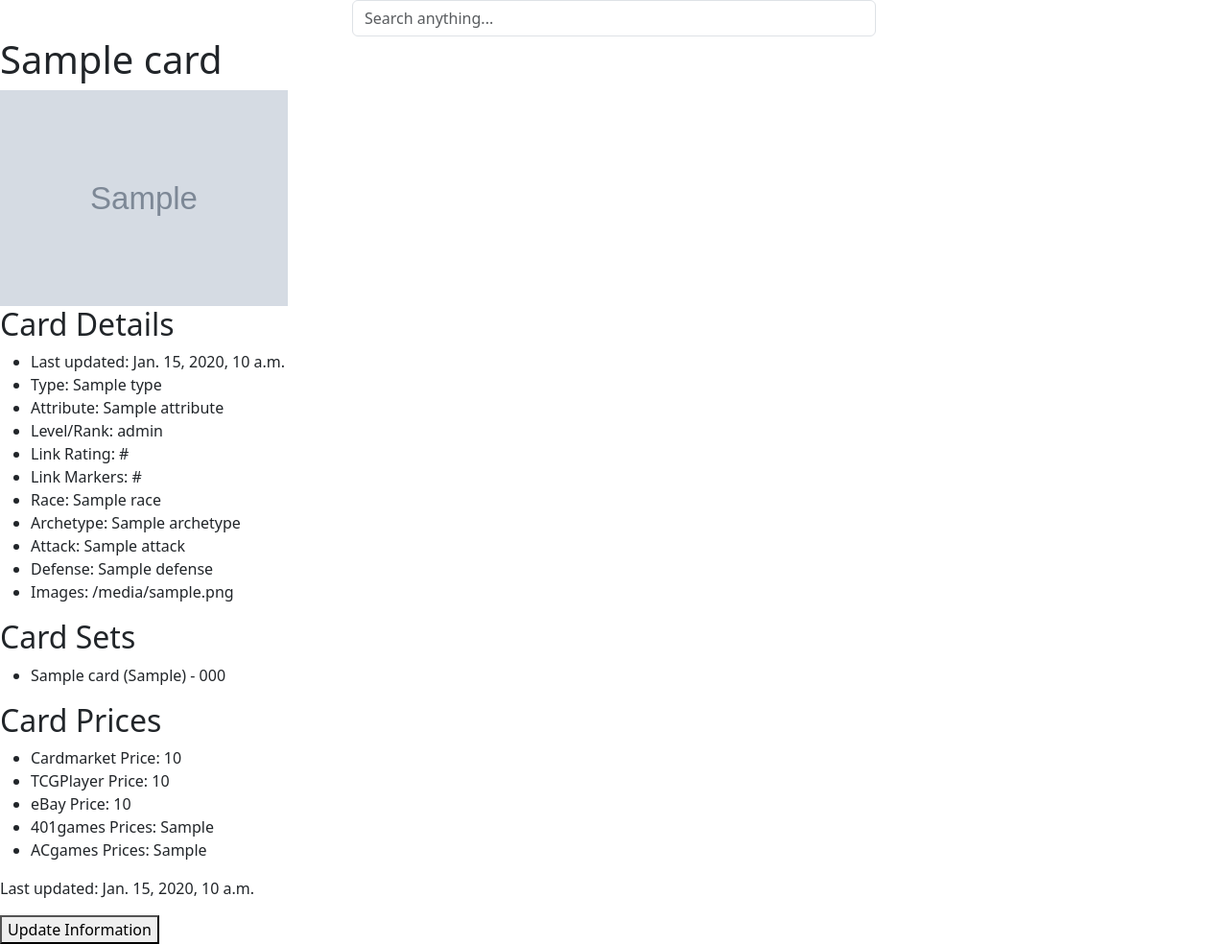
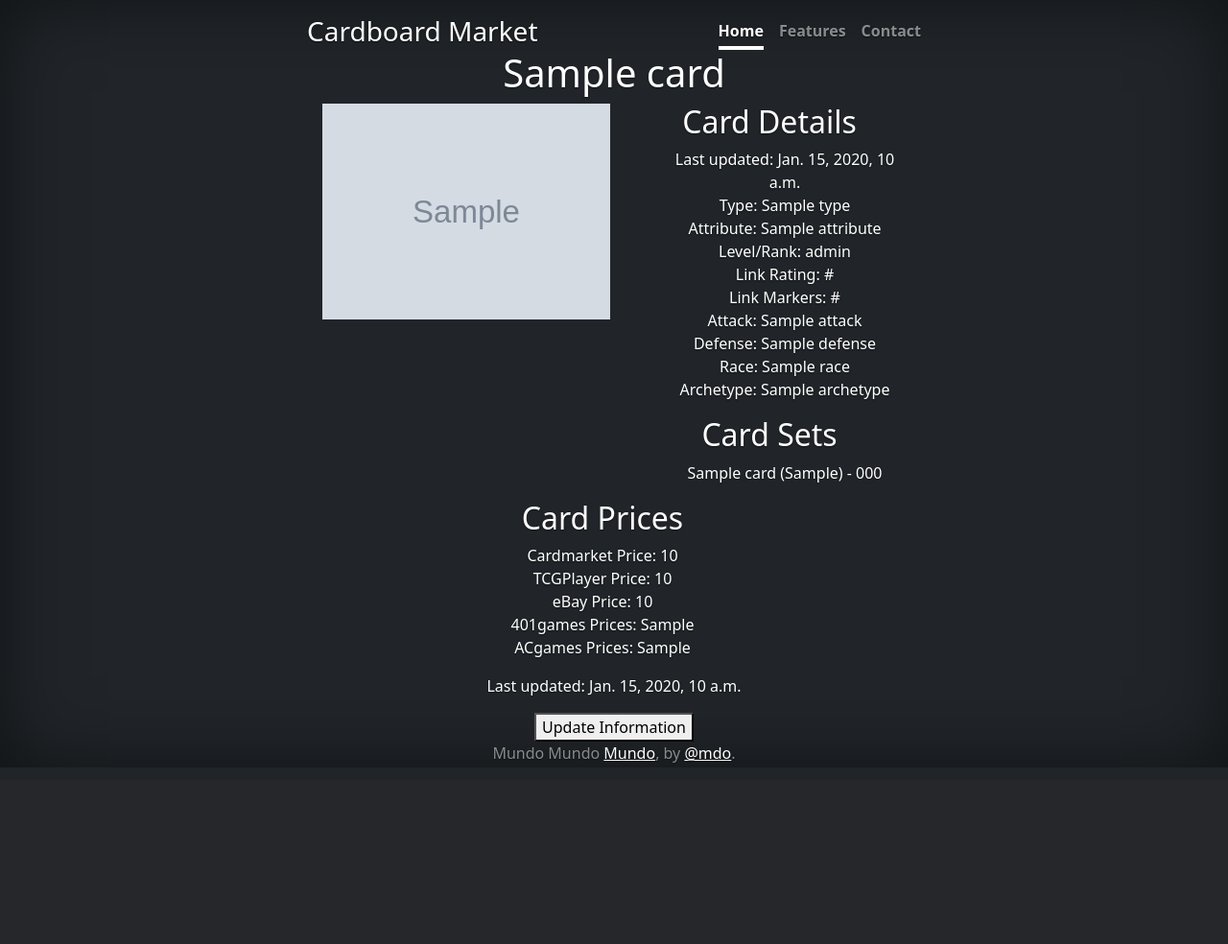
Before and after one commit to liangyon/cardboardShop, a Django app: template cardboardshop/carddatabase/templates/carddatabase/card_detail.html in a window 1280 px wide. Shown: the whole page at 96% size. After the commit the page ends 800 px from the top, so only its background shows below. Run offline with Django 4.2, Linux system fonts and the light colour scheme; the template is opened without the code that fills it: most values are stand-ins (such as "Sample title", 1, 10 or a date in 2020); grey boxes marked "Sample" are stand-in pictures; data that the repository does not hold is empty; some libraries are stand-ins or nearby versions.

Commit message:
changed ui

```diff
--- a/cardboardshop/cardboardshop/settings.py
+++ b/cardboardshop/cardboardshop/settings.py
@@ -39,6 +39,7 @@ INSTALLED_APPS = [
     'django.contrib.messages',
     'django.contrib.staticfiles',
     'bootstrap5',
+    'jquery',
 ]
 
 MIDDLEWARE = [
--- a/cardboardshop/carddatabase/templates/base.html
+++ b/cardboardshop/carddatabase/templates/base.html
@@ -1,36 +1,68 @@
 <!DOCTYPE html>
-<html lang="en">
-{% load bootstrap5 %}
-{% bootstrap_css %}
-{% bootstrap_javascript %}
-{% bootstrap_messages %}
-<head>
-    <meta charset="UTF-8">
-    <title>Title</title>
-</head>
-<body>
+<html lang="en" class="h-100">
 
-<div class="container">
+  <head>
+    {% load bootstrap5 %}
+    {% bootstrap_css %}
+    {% bootstrap_javascript %}
+    {% bootstrap_messages %}
+    <meta charset="utf-8">
+    <meta name="viewport" content="width=device-width, initial-scale=1">
+    <meta name="description" content="">
+    <meta name="author" content="Mark Otto, Jacob Thornton, and Bootstrap contributors">
+    <meta name="generator" content="Hugo 0.84.0">
+    <title>Cardboard Market</title>
 
-            <div class="row height d-flex justify-content-center align-items-center">
+    <link rel="canonical" href="https://getbootstrap.com/docs/5.0/examples/cover/">
 
-              <div class="col-md-6">
 
-                <div class="form">
-                  <i class="fa fa-search"></i>
-                  <input type="text" class="form-control form-input" placeholder="Search anything...">
-                  <span class="left-pan"><i class="fa fa-microphone"></i></span>
-                </div>
+    <style>
+      .bd-placeholder-img {
+        font-size: 1.125rem;
+        text-anchor: middle;
+        -webkit-user-select: none;
+        -moz-user-select: none;
+        user-select: none;
+      }
 
-              </div>
+      @media (min-width: 768px) {
+        .bd-placeholder-img-lg {
+          font-size: 3.5rem;
+        }
+      }
+    </style>
 
-            </div>
 
-          </div>
+    <!-- Custom styles for this template -->
+  <link href="cover.css" rel="stylesheet">
+  </head>
+  <body class="d-flex h-100 text-center text-white bg-dark">
 
+  <div class="cover-container d-flex w-100 h-100 p-3 mx-auto flex-column">
+    <header class="mb-auto">
+      <div>
+        <h3 class="float-md-start mb-0">Cardboard Market</h3>
+        <nav class="nav nav-masthead justify-content-center float-md-end">
+          <a class="nav-link active" aria-current="page" href="#">Home</a>
+          <a class="nav-link" href="#">Features</a>
+          <a class="nav-link" href="#">Contact</a>
+        </nav>
+      </div>
+    </header>
+
+    <main class="px-3">
     {% block base %}
     {% endblock base%}
+    </main>
 
 
-</body>
+
+  <footer class="mt-auto text-white-50">
+    <p>Mundo Mundo <a href="https://getbootstrap.com/" class="text-white">Mundo</a>, by <a href="https://twitter.com/mdo" class="text-white">@mdo</a>.</p>
+  </footer>
+  </div>
+
+
+
+  </body>
 </html>
--- a/cardboardshop/carddatabase/templates/carddatabase/card_detail.html
+++ b/cardboardshop/carddatabase/templates/carddatabase/card_detail.html
@@ -3,26 +3,35 @@
 {% extends "base.html" %}
 
 {% block base %}
+
   <h1>{{ card.name }}</h1>
-  <img src="{{ card.card_images.all.0.image_url }}" alt="{{ card.name }}" width="300">
 
+
+  <div class="row">
+    <div class="col">
+      <img src="{{ card.card_images.0.image_url }}" alt="{{ card.name }}" width="300">
+
+    </div>
+
+   <div class="col">
       <h2>Card Details</h2>
-  <ul>
+      <ul style="list-style-type:none;">
         <li>Last updated: {{ card.updated_date}}</li>
         <li>Type: {{ card.type }}</li>
+        {% if card.type != 'Trap Card' and card.type != 'Spell Card'%}
+
             <li>Attribute: {{ card.attribute }}</li>
             <li>Level/Rank: {{ card.level }}</li>
             <li>Link Rating: {{ card.linkval }}</li>
             <li>Link Markers: {{ card.linkmarkers }}</li>
+            <li>Attack: {{ card.attack }}</li>
+            <li>Defense: {{ card.defense }}</li>
+        {%endif%}
         <li>Race: {{ card.race }}</li>
         <li>Archetype: {{ card.archetype }}</li>
-    <li>Attack: {{ card.attack }}</li>
-    <li>Defense: {{ card.defense }}</li>
-    <li>Images:  {{card.card_images.all.0.image_url}}</li>
       </ul>
-
       <h2>Card Sets</h2>
-  <ul>
+      <ul style="list-style-type:none;">
         {% for card_set in card.card_sets %}
           <li>{{ card_set.set_name }} ({{ card_set.set_rarity }}) - {{ card_set.set_code }}</li>
         {% empty %}
@@ -30,8 +39,10 @@
         {% endfor %}
       </ul>
 
+    </div>
+        <div class="row">
             <h2>Card Prices</h2>
-  <ul>
+            <ul style="list-style-type:none;">
             {% for card_price in card.card_prices %}
               <li>Cardmarket Price: {{ card_price.cardmarket_price }}</li>
               <li>TCGPlayer Price: {{ card_price.tcgplayer_price }}</li>
@@ -43,6 +54,9 @@
             {% endfor %}
             </ul>
 
+        </div>
+  </div>
+
 
   {% block content %}
       <p>Last updated: {{ card.updated_date }}</p>
@@ -52,7 +66,7 @@
   {% block javascript %}
       <script>
           var updateBtn = document.getElementById('update-btn');
-          updateBtn.addEventListener('click', function() {
+          window.addEventListener('click', function() {
               var cardId = this.getAttribute('data-card-id');
               var xhr = new XMLHttpRequest();
               xhr.open('POST', '{% url "update_records" %}', true);
--- a/cardboardshop/carddatabase/views.py
+++ b/cardboardshop/carddatabase/views.py
@@ -11,7 +11,7 @@ from .shop_scrapers.shop_ac_games import card_prices_ac_helper
 
 def index(request):
     # Get a set of 5 random cards
-    random_cards = CardInfo.objects.order_by('?')[:25]
+    random_cards = CardInfo.objects.order_by('?')[:5]
     context = {'random_cards': random_cards}
     return render(request, 'carddatabase/home.html', context)
 
--- /dev/null
+++ b/cardboardshop/static/carddatabase/cover.css
@@ -0,0 +1,53 @@
+/*
+ * Globals
+ */
+
+
+/* Custom default button */
+.btn-secondary,
+.btn-secondary:hover,
+.btn-secondary:focus {
+  color: #333;
+  text-shadow: none; /* Prevent inheritance from `body` */
+}
+
+
+/*
+ * Base structure
+ */
+
+body {
+  text-shadow: 0 .05rem .1rem rgba(0, 0, 0, .5);
+  box-shadow: inset 0 0 5rem rgba(0, 0, 0, .5);
+}
+
+.cover-container {
+  max-width: 42em;
+}
+
+
+/*
+ * Header
+ */
+
+.nav-masthead .nav-link {
+  padding: .25rem 0;
+  font-weight: 700;
+  color: rgba(255, 255, 255, .5);
+  background-color: transparent;
+  border-bottom: .25rem solid transparent;
+}
+
+.nav-masthead .nav-link:hover,
+.nav-masthead .nav-link:focus {
+  border-bottom-color: rgba(255, 255, 255, .25);
+}
+
+.nav-masthead .nav-link + .nav-link {
+  margin-left: 1rem;
+}
+
+.nav-masthead .active {
+  color: #fff;
+  border-bottom-color: #fff;
+}
--- a/requirements.txt
+++ b/requirements.txt
@@ -4,6 +4,7 @@ certifi==2022.12.7
 charset-normalizer==3.0.1
 Django==4.1.7
 django-bootstrap-v5==1.0.11
+django-jquery==3.1.0
 idna==3.4
 requests==2.28.2
 soupsieve==2.4
```
Also changed, not shown: cardboardshop/carddatabase/templates/carddatabase/home.html (+22 -4 lines), cardboardshop/carddatabase/templates/xdd.html (added, +68 -0 lines). Lines whose indentation alone changed are shown as unchanged.
